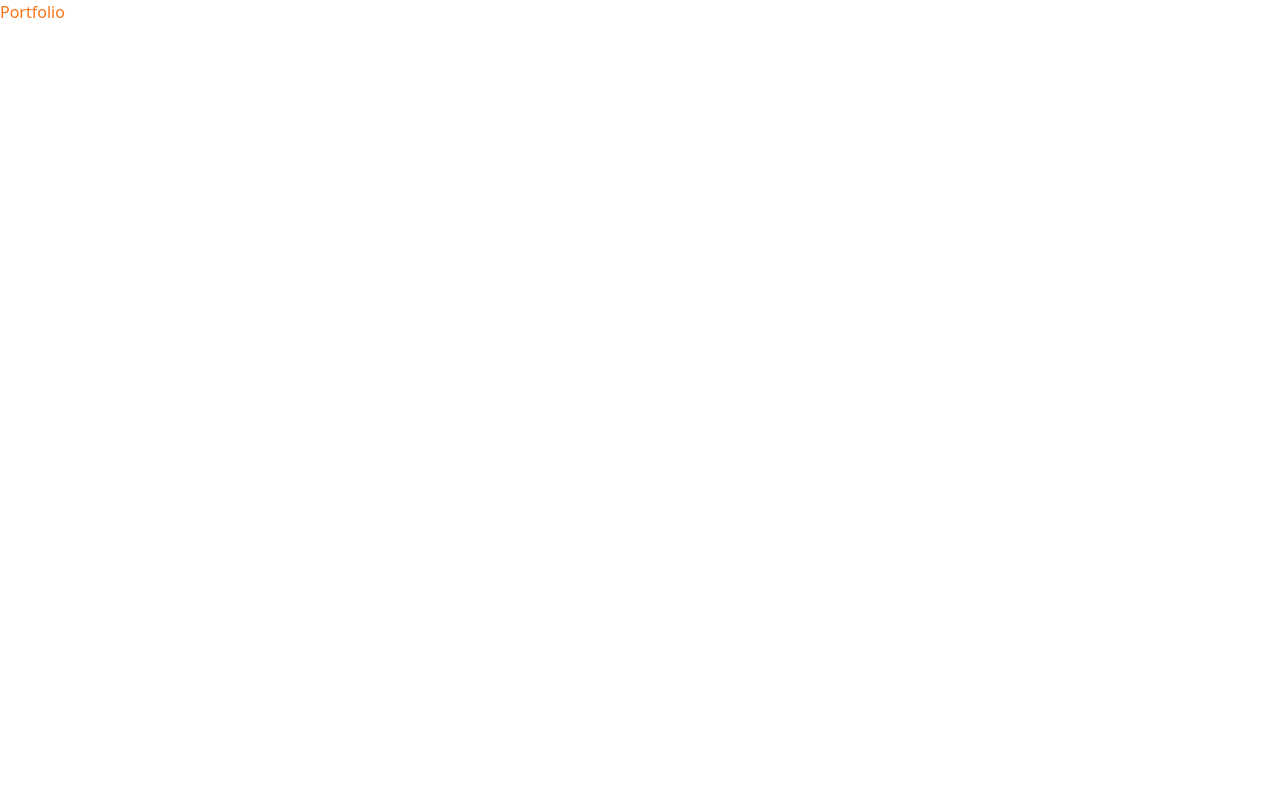
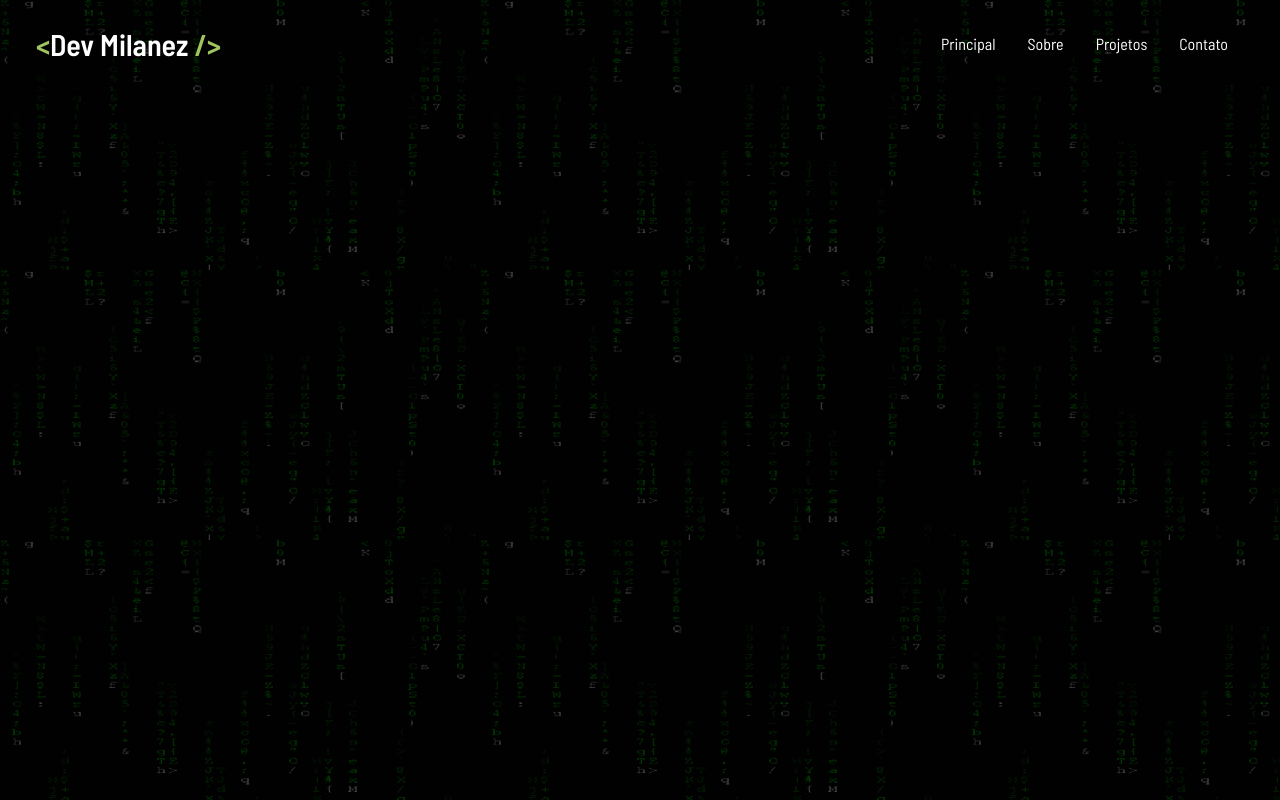
Before and after one commit to miilanez/next-portfolio-milanez, a Next.js app: page / in a window 1280 px wide. Built offline with nearby package versions, Linux system fonts and the light colour scheme.

Commit message:
feat: implementação da navbar

```diff
--- a/package.json
+++ b/package.json
@@ -13,7 +13,9 @@
     "eslint-config-next": "13.2.4",
     "next": "13.2.4",
     "react": "18.2.0",
-    "react-dom": "18.2.0"
+    "react-dom": "18.2.0",
+    "react-icons": "^4.8.0",
+    "sass": "^1.60.0"
   },
   "devDependencies": {
     "autoprefixer": "^10.4.14",
--- a/src/components/Navbar.jsx
+++ b/src/components/Navbar.jsx
@@ -1,11 +1,234 @@
-import React from 'react'
+import Link from "next/link";
+import React, { useState, useEffect } from "react";
+import { AiOutlineMenu, AiOutlineClose } from "react-icons/ai";
+import {
+  IoLogoLinkedin,
+  IoLogoGithub,
+  IoLogoTwitter,
+  IoLogoFacebook,
+} from "react-icons/io";
 
 const Navbar = () => {
+  const [navbar, setNavbar] = useState(false);
+
+  const handleShowNavbar = () => {
+    setNavbar(!navbar);
+  };
+
   return (
-    <div>
+    <div className="fixed right-0 top-0 w-full z-10 ease-in duration-300">
+      <div className="max-w-[1240px] m-auto flex justify-between items-center p-4 text-white">
+        <Link href="/">
+          <h1 className="text-principal text-3xl font-semibold">
+            {"<"}
+            <span className="text-white">Dev Milanez</span>
+            {" />"}
+          </h1>
+        </Link>
+        <ul className="hidden sm:flex">
+          <li className="p-4">
+            <Link href="/">Principal</Link>
+          </li>
+          <li className="p-4">
+            <Link href="/#gallery">Sobre</Link>
+          </li>
+          <li className="p-4">
+            <Link href="/work">Projetos</Link>
+          </li>
+          <li className="p-4">
+            <Link href="/contact">Contato</Link>
+          </li>
+        </ul>
 
+        {/* Mobile Button */}
+        <div onClick={handleShowNavbar} className="block sm:hidden z-10">
+          {navbar ? <AiOutlineClose size={20} /> : <AiOutlineMenu size={20} />}
+        </div>
+        {/* Mobile Menu */}
+        <div
+          className={
+            navbar
+              ? "sm:hidden absolute top-0 right-0 right-0 bottom-0 flex flex-col justify-center items-center w-full h-screen bg-black text-center ease-in duration-300"
+              : "sm:hidden absolute top-0 right-[-100%] right-0 bottom-0 flex flex-col justify-center items-center w-full h-screen bg-black text-center ease-in duration-300"
+          }
+        >
+          <div className="text-principal text-4xl font-semibold">
+            <Link href="/">
+              {"<"}
+              <span className="text-white">Dev Milanez</span>
+              {"/>"}
+            </Link>
+          </div>
+          <ul className="my-24 ">
+            <li
+              onClick={handleShowNavbar}
+              className="p-4 text-principal text-2xl hover:text-gray-500"
+            >
+              <Link href="/">Página Principal</Link>
+            </li>
+            <li
+              onClick={handleShowNavbar}
+              className="p-4 text-principal text-2xl hover:text-gray-500"
+            >
+              <Link href="/#gallery">Sobre</Link>
+            </li>
+            <li
+              onClick={handleShowNavbar}
+              className="p-4 text-principal text-2xl hover:text-gray-500"
+            >
+              <Link href="/work">Projetos</Link>
+            </li>
+            <li
+              onClick={handleShowNavbar}
+              className="p-4 text-principal text-2xl hover:text-gray-500"
+            >
+              <Link href="/contact">Contato</Link>
+            </li>
+          </ul>
+          <div id="social medias" className="">
+            <p className="tracking-widest text-white">Vamos nos conectar!</p>
+            <div className="mt-2">
+              <ul className="flex flex-row justify-around text-principal">
+                <Link href="/">
+                  <li>
+                    <IoLogoGithub size={30} />
+                  </li>
+                </Link>
+                <Link href="/">
+                  <li>
+                    <IoLogoLinkedin size={30} />
+                  </li>
+                </Link>
+                <Link href="/">
+                  <li>
+                    <IoLogoTwitter size={30} />
+                  </li>
+                </Link>
+                <Link href="/">
+                  <li>
+                    <IoLogoFacebook size={30} />
+                  </li>
+                </Link>
+              </ul>
+            </div>
+          </div>
+        </div>
+      </div>
     </div>
-  )
-}
+  );
+};
 
-export default Navbar
+export default Navbar;
+
+// import Link from "next/link";
+// import React, { useState } from "react";
+
+// import { GoThreeBars, GoX } from "react-icons/go";
+//
+
+// const Navbar = () => {
+//   const [navbar, setNavbar] = useState(false);
+
+//   const handleNavbar = () => {
+//     setNavbar(!navbar);
+//   };
+
+//   return (
+//     <div className="fixed w-full h-16 shadow-md z-[100] bg-darkess">
+//       <div className="flex justify-between items-center w-full h-full px-5">
+//         <div className="text-principal text-3xl font-semibold">
+//           <Link href="/">{"<Dev Milanez />"}</Link>
+//         </div>
+//         <div>
+//           <ul className="hidden md:flex">
+//             <Link href="/">
+//               <li className="text-principal hover:text-secondary hover:border-b-2 border-b-secondary active:text-secondary font-medium ml-5 text-lg ">
+//                 Principal
+//               </li>
+//             </Link>
+//           </ul>
+//           <div onClick={handleNavbar} className="md:hidden text-principal">
+//             <GoThreeBars size={25} />
+//           </div>
+//         </div>
+//       </div>
+
+//       <div
+//         className={
+//           navbar ? "md:hidden fixed right-0 top-0 w-full h-screen bg-black/70" : ""
+//         }
+//       >
+//         <div
+//           className={
+//             navbar
+//               ? "fixed right-0 top-0 w-[75%] sm:w-[60%] md:w-[45%] h-screen bg-darkess/70 ease-in duration-500"
+//               : "fixed right-[-100%] top-0 ease-in duration-500"
+//           }
+//         >
+//           <div id="navLogo">
+//             <div className="flex w-full h-14 px-2 items-center justify-between bg-darkess">
+//               <div className="text-principal text-xl md:text-3xl font-semibold">
+//                 <Link href="/">{"<Dev Milanez />"}</Link>
+//               </div>
+//               <div
+//                 onClick={handleNavbar}
+//                 className="md:hidden text-principal flex items-center"
+//               >
+//                 <GoX size={25} />
+//               </div>
+//             </div>
+//           </div>
+//           <div
+//             id="NavBody"
+//             className="text-white border-b border-b-secondary p-4"
+//           >
+//             <p>Lorem, ipsum dolor sit amet consectetur adipisicing elit.</p>
+//           </div>
+//           <div className="py-5 flex flex-col items-center">
+//             <ul className="text-center">
+//               <Link href="/">
+//                 <li className="text-principal active:text-secondary font-medium text-lg py-3">
+//                   Principal
+//                 </li>
+//               </Link>
+//               <Link href="/">
+//                 <li className="text-principal active:text-secondary font-medium text-lg py-3">
+//                   Sobre
+//                 </li>
+//               </Link>
+//             </ul>
+//             <div id="social medias" className="pt-40">
+//               <p className="tracking-widest text-white">Vamos nos conectar!</p>
+//               <div className="mt-2">
+//                 <ul className="flex flex-row justify-around text-principal">
+//                   <Link href="/">
+//                     <li>
+//                       <IoLogoGithub size={30} />
+//                     </li>
+//                   </Link>
+//                   <Link href="/">
+//                     <li>
+//                       <IoLogoLinkedin size={30} />
+//                     </li>
+//                   </Link>
+//                   <Link href="/">
+//                     <li>
+//                       <IoLogoTwitter size={30} />
+//                     </li>
+//                   </Link>
+//                   <Link href="/">
+//                     <li>
+//                       <IoLogoFacebook size={30} />
+//                     </li>
+//                   </Link>
+//                 </ul>
+//               </div>
+//             </div>
+//           </div>
+//         </div>
+//       </div>
+//     </div>
+//   );
+// };
+
+// export default Navbar;
--- a/src/pages/_app.js
+++ b/src/pages/_app.js
@@ -1,4 +1,4 @@
-import '@/styles/globals.css'
+import '@/styles/globals.scss'
 
 export default function App({ Component, pageProps }) {
   return <Component {...pageProps} />
--- a/src/pages/index.js
+++ b/src/pages/index.js
@@ -1,3 +1,5 @@
+/* eslint-disable @next/next/no-page-custom-font */
+import Navbar from "@/components/Navbar";
 import Head from "next/head";
 
 export default function Home() {
@@ -8,11 +10,15 @@ export default function Home() {
         <meta name="description" content="Generated by create next app" />
         <meta name="viewport" content="width=device-width, initial-scale=1" />
         <link rel="icon" href="/favicon.ico" />
+        <link rel="preconnect" href="https://fonts.googleapis.com" />
+        <link rel="preconnect" href="https://fonts.gstatic.com" crossorigin />
+        <link
+          href="https://fonts.googleapis.com/css2?family=Barlow+Semi+Condensed:ital,wght@0,100;0,200;0,300;0,400;0,500;0,600;0,700;0,800;0,900;1,100;1,200;1,300;1,400;1,500;1,600;1,700;1,800;1,900&display=swap"
+          rel="stylesheet"
+        />
       </Head>
 
-      <div className="">
-        <h1 className="text-orange-500">Portfolio</h1>
-      </div>
+      <Navbar />
     </div>
   );
 }
--- a/src/styles/globals.css
+++ /dev/null
@@ -1,3 +0,0 @@
-@tailwind base;
-@tailwind components;
-@tailwind utilities;
--- /dev/null
+++ b/src/styles/globals.scss
@@ -0,0 +1,56 @@
+@import url("https://fonts.googleapis.com/css2?family=Barlow+Semi+Condensed:ital,wght@0,100;0,200;0,300;0,400;0,500;0,600;0,700;0,800;0,900;1,100;1,200;1,300;1,400;1,500;1,600;1,700;1,800;1,900&display=swap");
+
+@tailwind base;
+@tailwind components;
+@tailwind utilities;
+
+* {
+  box-sizing: border-box;
+  margin: 0;
+  padding: 0;
+  font-family: 'Barlow Semi Condensed', sans-serif;
+}
+
+html,
+body {
+  &:before {
+    content: "";
+    content: "";
+    width: 100%;
+    height: 100vh;
+    background-image: linear-gradient(
+        rgba(0, 0, 0, 0.705),
+        rgba(0, 0, 0, 0.705) 100%
+      ),
+      url("../../public/assets/images/main/bg.gif");
+    position: fixed;
+    left: 0;
+    top: 0;
+    z-index: -1;
+  }
+}
+
+h1,
+h2,
+h3,
+h4,
+h5,
+h6 {
+  @apply font-bold;
+}
+
+h1 {
+  @apply text-3xl sm:text-4xl md:text-5xl;
+}
+
+h2 {
+  @apply text-2xl sm:text-3xl;
+}
+
+li {
+  @apply cursor-pointer;
+}
+
+button {
+  @apply w-40 rounded-md font-medium text-lg text-white hover:text-slate-900 cursor-pointer p-2 bg-principal bg-opacity-10 hover:bg-opacity-100;
+}
--- a/tailwind.config.js
+++ b/tailwind.config.js
@@ -9,7 +9,14 @@ module.exports = {
     "./src/**/*.{js,ts,jsx,tsx}",
   ],
   theme: {
-    extend: {},
+    extend: {
+      colors: {
+        principal: "#a0c55f",
+        secondary: "#7ab317",
+        terciary: "#0d6759",
+        darkess: "#0f0f0f",
+      },
+    },
   },
   plugins: [],
-}
+};
```
Also changed, not shown: public/assets/images/main/bg.gif (added), 1 other file (tests, documents, lock files or other folders).
